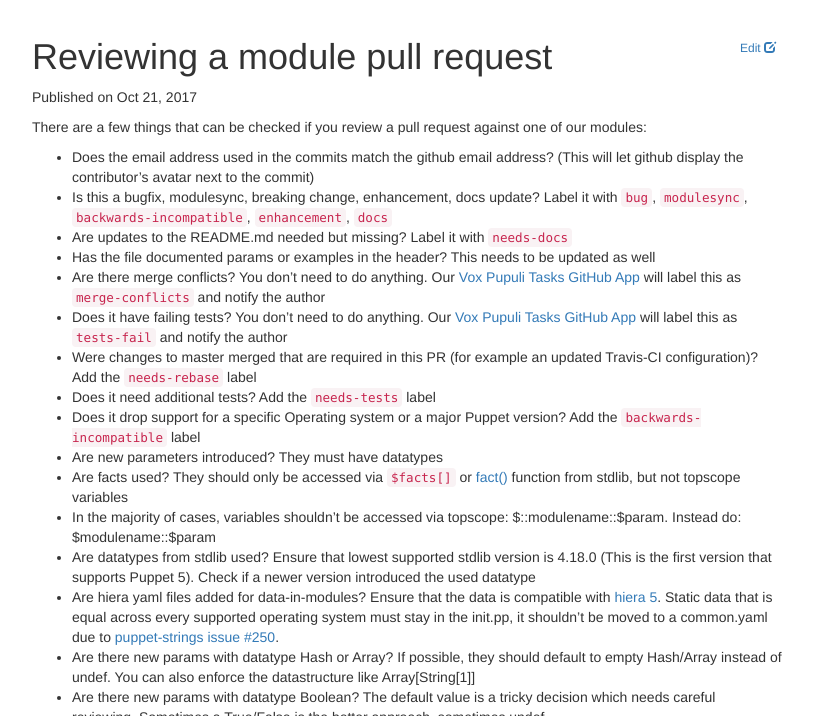
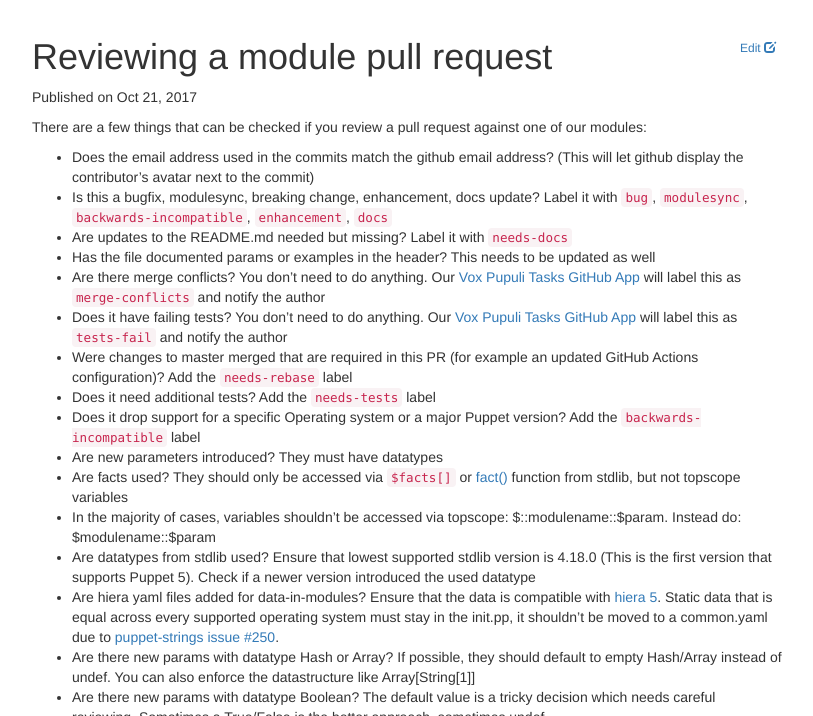
Before and after one commit to voxpupuli/voxpupuli.github.io, a Jekyll site: the page built from _docs/reviewing_pr.md, in a window 1280 px wide and 900 px high, cut to the strip 184-900 px from the top of the window. Shown: the whole strip, without its empty margins (233-1046 px from the left). Built offline with Jekyll 4.4.1, drawn with Linux system fonts in a browser that asks for light colours; nearby versions of some CDN libraries.

Commit message:
Repalce reference to Travis-CI with GitHub Actions

```diff
--- a/_docs/reviewing_pr.md
+++ b/_docs/reviewing_pr.md
@@ -14,7 +14,7 @@ one of our modules:
 * Has the file documented params or examples in the header? This needs to be updated as well
 * Are there merge conflicts? You don't need to do anything. Our [Vox Pupuli Tasks GitHub App][vpt] will label this as `merge-conflicts` and notify the author
 * Does it have failing tests? You don't need to do anything. Our [Vox Pupuli Tasks GitHub App][vpt] will label this as `tests-fail` and notify the author
-* Were changes to master merged that are required in this PR (for example an updated Travis-CI configuration)? Add the `needs-rebase` label
+* Were changes to master merged that are required in this PR (for example an updated GitHub Actions configuration)? Add the `needs-rebase` label
 * Does it need additional tests? Add the `needs-tests` label
 * Does it drop support for a specific Operating system or a major Puppet version? Add the `backwards-incompatible` label
 * Are new parameters introduced? They must have datatypes
```
